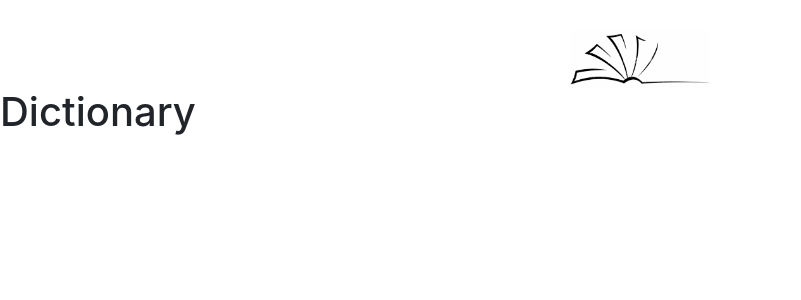
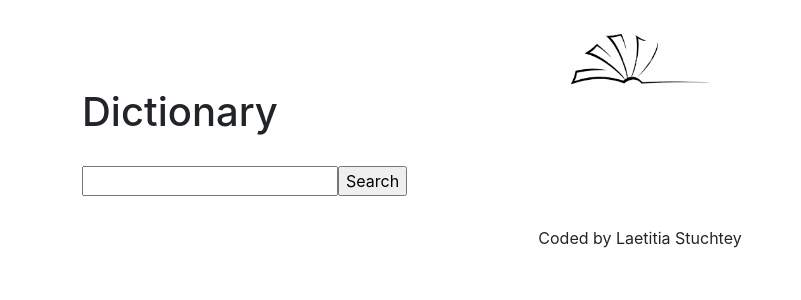
Before and after one commit to LaetitiaStu/dictionary-project, a React (Create React App) app: page / in a window 1280 px wide. Shown: the top 300 px of the page, without its empty margins (0-801 px from the left). Built offline with nearby package versions, Linux system fonts and the light colour scheme.

Commit message:
SearchEngine HTML

```diff
--- a/src/App.css
+++ b/src/App.css
@@ -7,3 +7,8 @@
   display: block;
   margin: 0 auto;
 }
+
+.App-footer {
+  text-align: center;
+  margin: 30px 0;
+}
--- a/src/App.js
+++ b/src/App.js
@@ -1,13 +1,20 @@
 import logo from "./img/book-logo.png";
 import "./App.css";
+import Dictionary from "./Dictionary";
 
 function App() {
   return (
     <div className="App">
-      <header className="App-header">
-        <img src={logo} className="Book-logo img-fluid" alt="logo" />
-        <h1>Dictionary</h1>
-      </header>
+      <div className="container">
+        <header className="App-header">
+          <img src={logo} className="Book-logo img-fluid" alt="logo" />
+          <h1>Dictionary</h1>
+        </header>
+        <main>
+          <Dictionary />
+        </main>
+        <footer className="App-footer">Coded by Laetitia Stuchtey</footer>
+      </div>
     </div>
   );
 }
--- /dev/null
+++ b/src/Dictionary.js
@@ -0,0 +1,23 @@
+import React, { useState } from "react";
+import "./Dicitionary.css";
+
+export default function Dictionary() {
+  let [keyword, setKeyword] = useState("");
+  function search(event) {
+    event.preventDefault();
+    alert(`Searching for ${keyword}`);
+  }
+
+  function keywordChange(event) {
+    setKeyword(event.target.value);
+  }
+
+  return (
+    <div className="Dictionary">
+      <form onSubmit={search}>
+        <input type="search" onChange={keywordChange} />
+        <input type="submit" value="Search" />
+      </form>
+    </div>
+  );
+}
```
Also changed, not shown: src/Dicitionary.css (added).
